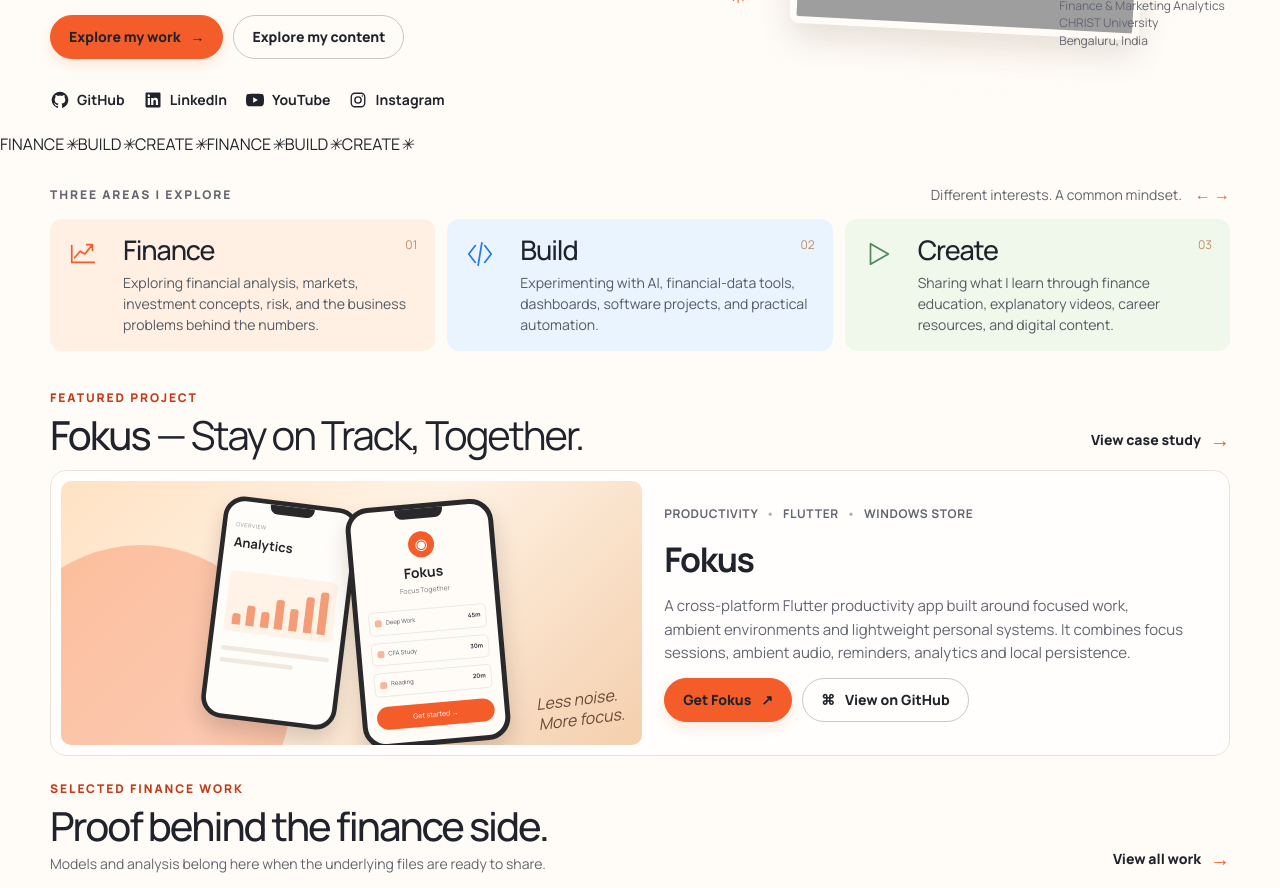
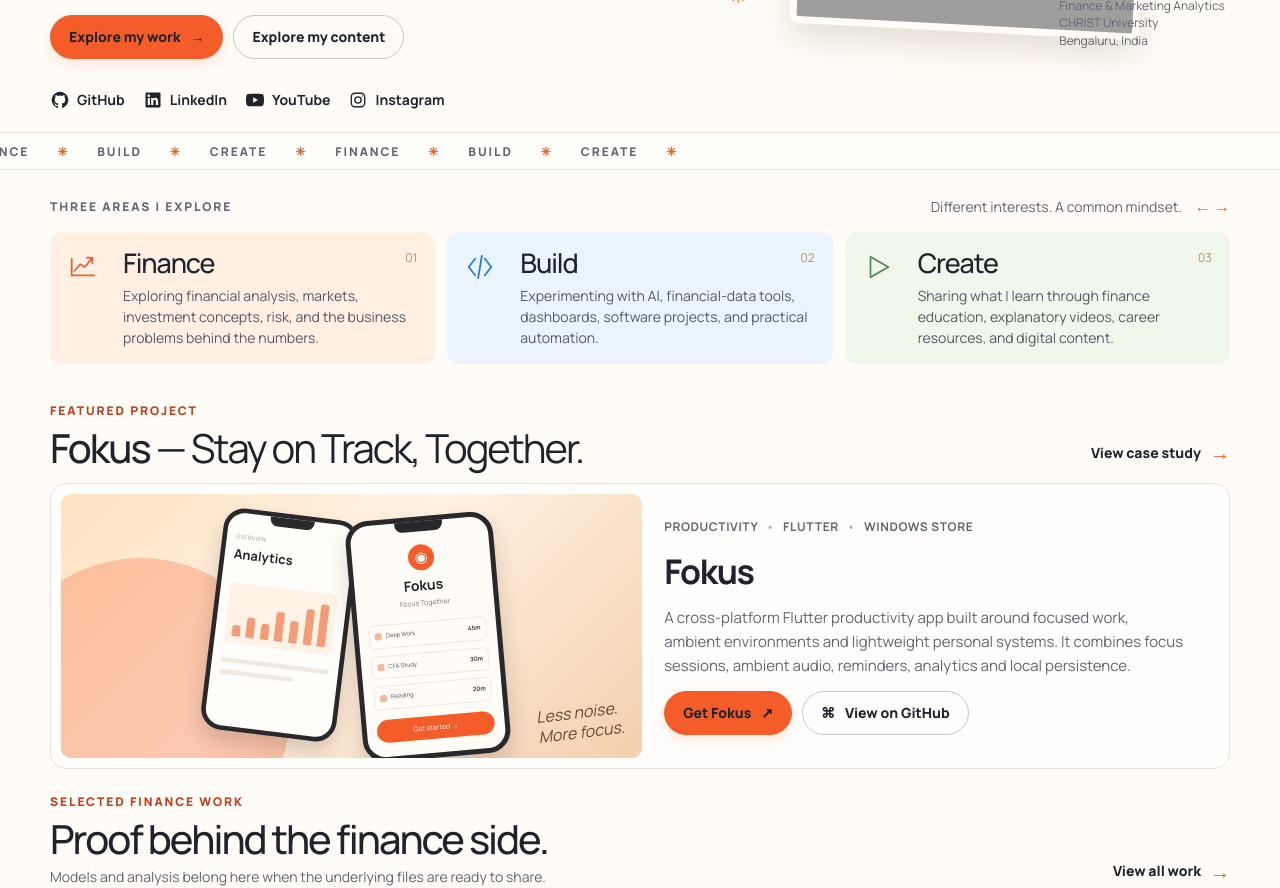
Before and after one commit to aman482006-beep/Oatish-webiste, a Next.js app: page / in a window 1280 px wide. Shown: the part 460-1348 px from the top of the page. Built offline with nearby package versions, Linux system fonts and the light colour scheme; no server answers; grey boxes are pictures that could not be loaded.

Commit message:
feat(motion): add compact marquee and subtle card interactions

```diff
--- a/src/app/motion.css
+++ b/src/app/motion.css
@@ -135,3 +135,160 @@
 
   .aj-back-to-top { transition: none; }
 }
+
+
+/* The repeated label strip stays compact and still communicates without JS. */
+.aj-marquee {
+  overflow: hidden;
+  border-block: 1px solid var(--aj-line);
+  background: rgba(255, 255, 255, .42);
+  color: var(--aj-muted);
+}
+.aj-marquee-track {
+  display: flex;
+  width: max-content;
+  min-height: 36px;
+  align-items: center;
+  gap: 28px;
+  padding-inline: 24px;
+  white-space: nowrap;
+}
+.aj-marquee-item {
+  display: inline-flex;
+  align-items: center;
+  gap: 28px;
+  font-size: 12px;
+  font-weight: 800;
+  letter-spacing: .16em;
+}
+.aj-marquee-item i { color: var(--aj-orange); font-style: normal; }
+
+@keyframes aj-marquee-scroll {
+  to { translate: -50% 0; }
+}
+@media (prefers-reduced-motion: no-preference) {
+  html.aj-motion-enabled .aj-marquee-track {
+    animation: aj-marquee-scroll 38s linear infinite;
+  }
+}
+.aj-marquee:hover .aj-marquee-track { animation-play-state: paused; }
+
+@property --aj-icon-offset {
+  syntax: "<number>";
+  inherits: false;
+  initial-value: 0;
+}
+.aj-pillar { position: relative; overflow: hidden; isolation: isolate; }
+.aj-pillar::after {
+  content: "";
+  position: absolute;
+  inset: 0;
+  z-index: 0;
+  pointer-events: none;
+  opacity: 0;
+  background: radial-gradient(
+    230px circle at var(--aj-pillar-x, 50%) var(--aj-pillar-y, 50%),
+    rgba(244, 92, 42, .10),
+    transparent 70%
+  );
+  transition: opacity 240ms ease;
+}
+.aj-pillar[data-pointer-active="true"]::after { opacity: 1; }
+.aj-pillar-icon, .aj-pillar-copy { position: relative; z-index: 1; }
+.aj-pillar-svg { display: block; width: 30px; height: 30px; overflow: visible; }
+html.aj-motion-enabled .aj-pillar-svg path {
+  stroke-dasharray: 100;
+  stroke-dashoffset: var(--aj-icon-offset, 100);
+  --aj-icon-offset: 100;
+  transition: --aj-icon-offset 850ms var(--aj-ease);
+}
+html.aj-motion-enabled .aj-pillar[data-revealed="true"] .aj-pillar-svg path {
+  --aj-icon-offset: 0;
+}
+
+/* One coordinated, low-amplitude rhythm links the analytics bars and CTA. */
+@keyframes aj-bars-live {
+  0%, 80%, 100% { scale: 1 1; }
+  87% { scale: 1 .78; }
+  94% { scale: 1 1; }
+}
+@keyframes aj-phone-cta-pulse {
+  0%, 80%, 100% { scale: 1; }
+  87% { scale: 1.035; }
+  94% { scale: 1; }
+}
+@keyframes aj-task-check {
+  from { opacity: 0; scale: .2; }
+  to { opacity: 1; scale: 1; }
+}
+.aj-phone-task i { position: relative; }
+.aj-phone-task i::after {
+  content: "";
+  position: absolute;
+  width: 3px;
+  height: 5px;
+  left: 2px;
+  top: 0;
+  border-right: 1px solid #8B5D48;
+  border-bottom: 1px solid #8B5D48;
+  rotate: 45deg;
+  scale: .2;
+  opacity: 0;
+}
+@media (prefers-reduced-motion: no-preference) and (hover: hover) and (pointer: fine) {
+  .aj-focus-art[data-revealed="true"] .aj-chart-bars i {
+    animation-name: aj-bars-grow, aj-bars-live;
+    animation-duration: 600ms, 8s;
+    animation-timing-function: var(--aj-ease), ease-in-out;
+    animation-delay: 0ms, 900ms;
+    animation-iteration-count: 1, infinite;
+    animation-fill-mode: both, none;
+  }
+  .aj-focus-art[data-revealed="true"] .aj-phone-cta {
+    animation: aj-phone-cta-pulse 8s ease-in-out 900ms infinite;
+  }
+  .aj-focus-art[data-revealed="true"] .aj-phone-task i::after {
+    animation: aj-task-check 300ms var(--aj-ease) both;
+  }
+  .aj-focus-art[data-revealed="true"] .aj-phone-task:nth-of-type(3) i::after { animation-delay: 120ms; }
+  .aj-focus-art[data-revealed="true"] .aj-phone-task:nth-of-type(4) i::after { animation-delay: 190ms; }
+  .aj-focus-art[data-revealed="true"] .aj-phone-task:nth-of-type(5) i::after { animation-delay: 260ms; }
+}
+
+/* Native scroll-driven motion is an enhancement; the portrait remains visible without it. */
+@keyframes aj-hero-photo-scroll {
+  to { translate: 0 -40px; scale: .96; }
+}
+@keyframes aj-hero-note-fade {
+  to { opacity: .2; }
+}
+@supports (animation-timeline: view()) {
+  @media (prefers-reduced-motion: no-preference) {
+    .aj-home .aj-photo-frame {
+      animation-name: aj-photo-float, aj-hero-photo-scroll;
+      animation-duration: 8s, 1s;
+      animation-timing-function: ease-in-out, linear;
+      animation-iteration-count: infinite, 1;
+      animation-direction: alternate, normal;
+      animation-fill-mode: none, both;
+      animation-timeline: auto, view();
+      animation-range: normal, exit 0% exit 100%;
+    }
+    .aj-home .aj-note-left, .aj-home .aj-note-right {
+      animation: aj-hero-note-fade 1s linear both;
+      animation-timeline: view();
+      animation-range: exit 0% exit 100%;
+    }
+  }
+}
+
+/* The motion layer never hides useful content for reduced-motion visitors. */
+@media (prefers-reduced-motion: reduce) {
+  .aj-marquee { display: none; }
+  .aj-pillar::after { display: none; }
+  .aj-pillar-svg path { stroke-dasharray: none; stroke-dashoffset: 0; }
+  .aj-focus-art .aj-chart-bars i,
+  .aj-focus-art .aj-phone-cta,
+  .aj-focus-art .aj-phone-task i::after { animation: none !important; }
+  .aj-focus-art .aj-phone-task i::after { opacity: 0; scale: 1; }
+}
```
